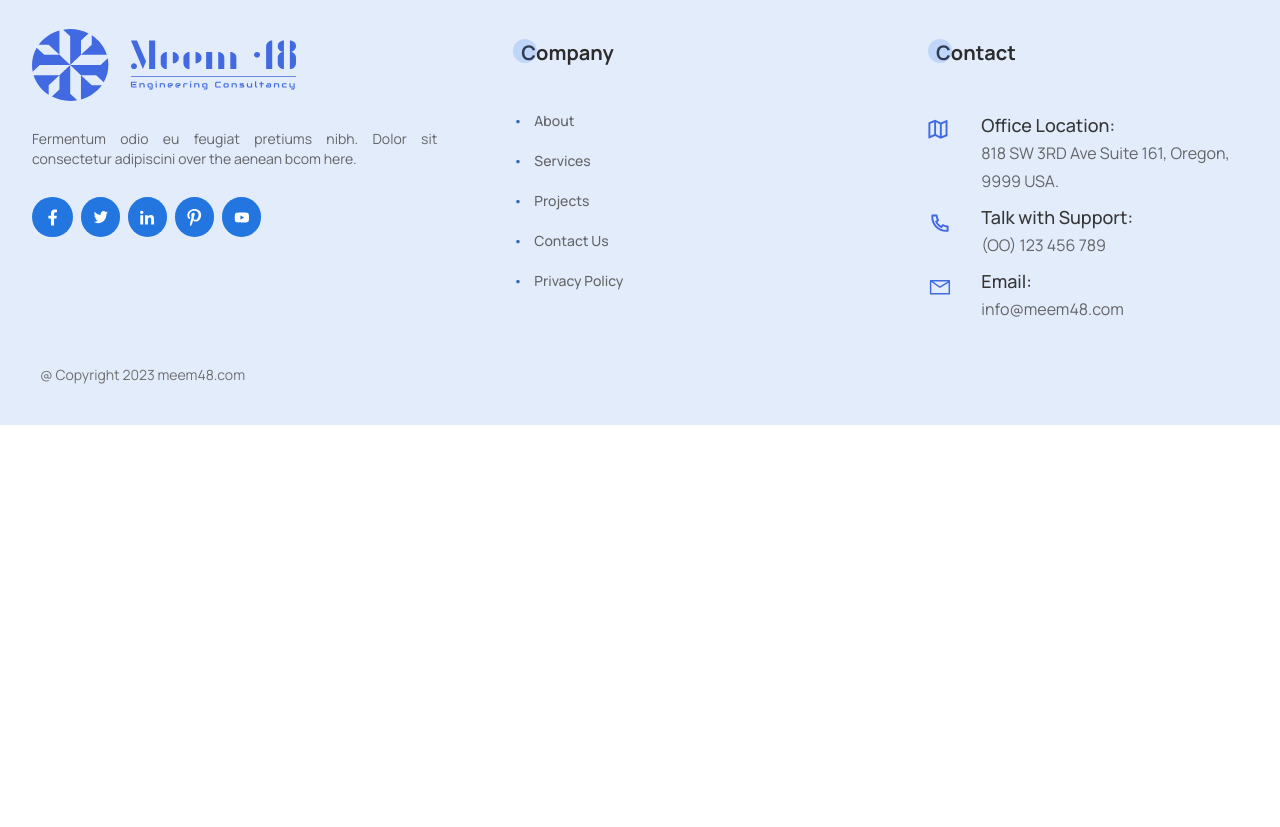
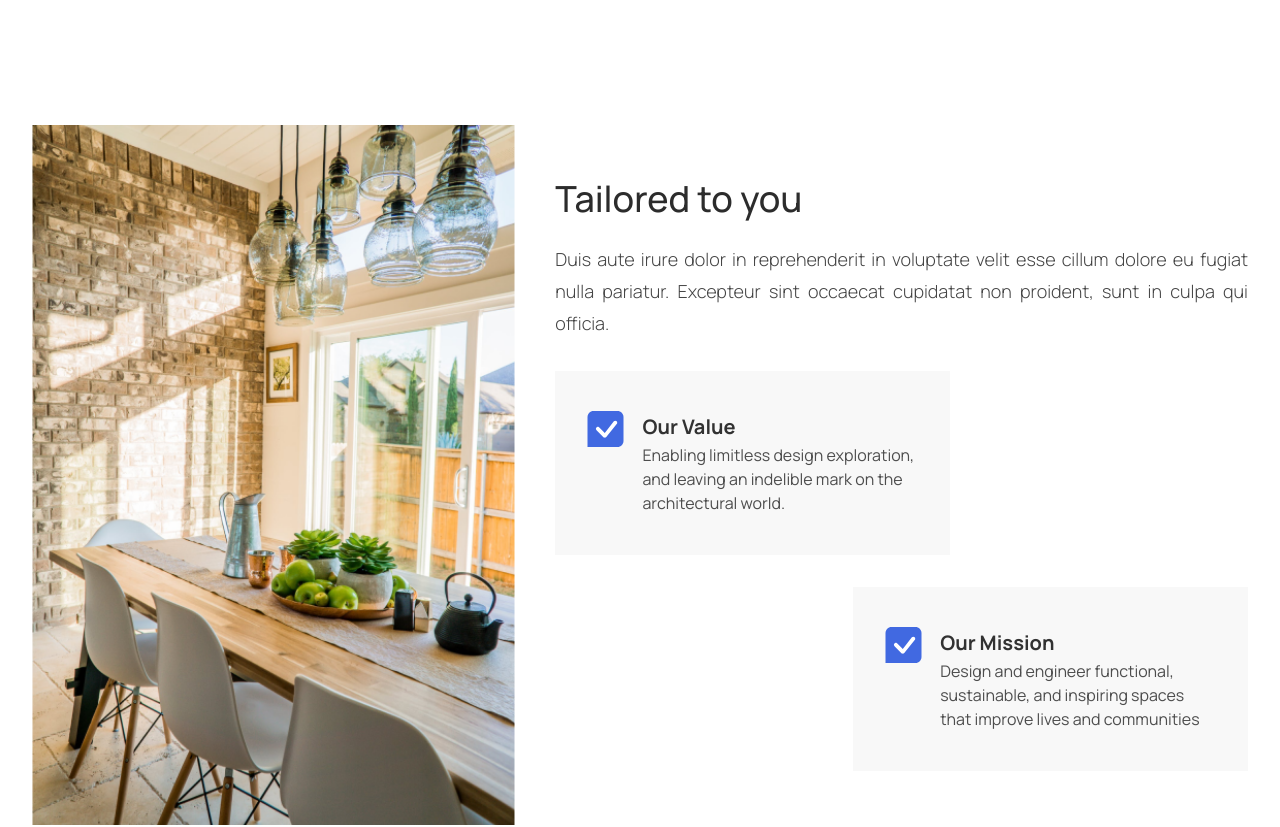
Before and after one commit to prasnaaryal/meem-48, a Next.js app: page / in a window 1280 px wide. Shown: the part 3540-4367 px from the top of the page. Before the commit the page ends 3965 px from the top, so only its background shows below. Built offline with nearby package versions, Linux system fonts and the light colour scheme.

Commit message:
tailored section

```diff
--- /dev/null
+++ b/src/views/Home/Tailored.tsx
@@ -0,0 +1,74 @@
+import StyledHeader from "@/components/StyledHeader";
+
+function Tailored() {
+  return (
+    <div className="container py-36">
+      <div className="grid grid-cols-12 gap-10">
+        <div className="col-span-5 h-[700px]">
+          <img
+            src="/assets/images/tailored.png"
+            alt="tailored"
+            className="w-full h-full object-cover"
+          />
+        </div>
+        <div className="col-span-7 flex flex-col justify-center gap-8">
+          <div>
+            <h1 className="mb-6 text-2xl  sm:text-4xl font-medium text-head w-auto">
+              Tailored to you
+            </h1>
+
+            <p className="text-subHead text-lg font-light leading-8 text-justify">
+              Duis aute irure dolor in reprehenderit in voluptate velit esse
+              cillum dolore eu fugiat nulla pariatur. Excepteur sint occaecat
+              cupidatat non proident, sunt in culpa qui officia.
+            </p>
+          </div>
+
+          <div className="flex flex-col gap-8">
+            <div className="flex justify-start">
+              <div className="bg-cream px-8 py-10 w-[395px]">
+                <div className="grid grid-cols-12">
+                  <div className="col-span-2">
+                    <img src="/assets/images/checked.svg" alt="checked" />
+                  </div>
+
+                  <div className="col-span-10">
+                    <h1 className="text-charcoal text-xl font-bold leading-8">
+                      Our Value
+                    </h1>
+                    <p className="text-wolfGrey">
+                      Enabling limitless design exploration, and leaving an
+                      indelible mark on the architectural world.
+                    </p>
+                  </div>
+                </div>
+              </div>
+            </div>
+
+            <div className="flex justify-end">
+              <div className="bg-cream px-8 py-10 w-[395px]">
+                <div className="grid grid-cols-12">
+                  <div className="col-span-2">
+                    <img src="/assets/images/checked.svg" alt="checked" />
+                  </div>
+
+                  <div className="col-span-10">
+                    <h1 className="text-charcoal text-xl font-bold leading-8">
+                      Our Mission
+                    </h1>
+                    <p className="text-wolfGrey">
+                      Design and engineer functional, sustainable, and inspiring
+                      spaces that improve lives and communities
+                    </p>
+                  </div>
+                </div>
+              </div>
+            </div>
+          </div>
+        </div>
+      </div>
+    </div>
+  );
+}
+
+export default Tailored;
--- a/src/views/Home/index.tsx
+++ b/src/views/Home/index.tsx
@@ -3,6 +3,7 @@ import Award from "./Award";
 import About from "./About";
 import Services from "./Services";
 import Residental from "./Residental";
+import Tailored from "./Tailored";
 
 function Index() {
   return (
@@ -12,6 +13,7 @@ function Index() {
       <About />
       <Services />
       <Residental />
+      <Tailored />
     </div>
   );
 }
--- a/tailwind.config.ts
+++ b/tailwind.config.ts
@@ -64,8 +64,14 @@ module.exports = {
         ashGrey: {
           DEFAULT: "#D9D9D6",
         },
+        wolfGrey: {
+          DEFAULT: "#4D4D4D",
+        },
         onyx: {
           DEFAULT: "#363636",
+        },
+        charcoal: {
+          DEFAULT: "#323232",
         },
         pearl: {
           DEFAULT: "#E9E9EC",
```
Also changed, not shown: public/assets/images/checked.svg (added), public/assets/images/tailored.png (added).
